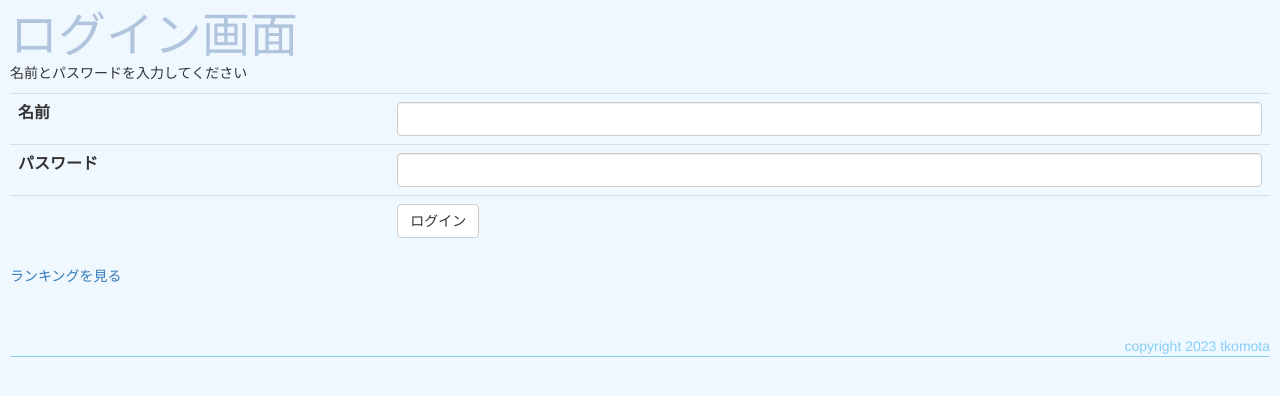
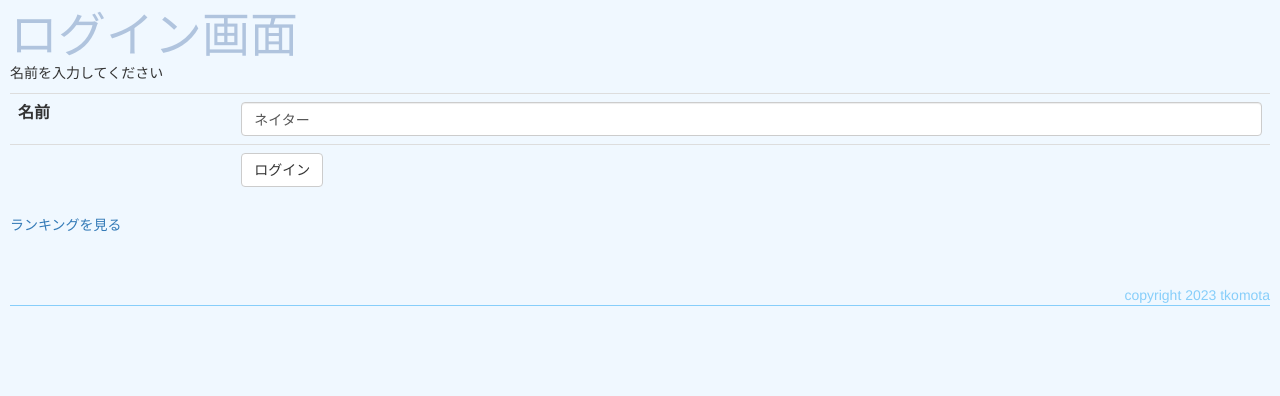
Before and after one commit to TetsuyaKomota/inv_aki_flask, a Flask app: page /login/ in a window 1280 px wide. Shown: the top 396 px of the page. Run offline with Flask 3, Linux system fonts and the light colour scheme; parts of the project's set-up code (start-up, migrations or seed data) failed here and were passed over; some libraries are stand-ins or nearby versions.

Commit message:
[update - login.py] ログインパスワードを不要に変更

```diff
--- a/inv_aki_flask/templates/login.html
+++ b/inv_aki_flask/templates/login.html
@@ -20,12 +20,6 @@ Login
      <input type="text" name="name" class="form-control" value="{{ name }}" maxlength="7">
     </td>
    </tr>
-   <tr>
-    <th>パスワード</th>
-    <td>
-     <input type="password" name="pass" class="form-control">
-    </td>
-   </tr>
    <th></th>
    <td>
     <input type="submit" value="ログイン" class="btn btn-default">
--- a/inv_aki_flask/views/login.py
+++ b/inv_aki_flask/views/login.py
@@ -11,19 +11,21 @@ login_pswd = secret_client.get_secret("login_pswd")
 
 @view.route("/", methods=["GET"])
 def show():
+    name = session.get("name", "ネイター")
     return render_template(
         "login.html",
         title="ログイン画面",
         err=False,
-        message="名前とパスワードを入力してください",
-        name="",
+        message="名前を入力してください",
+        name=name,
     )
 
 
 @view.route("/", methods=["POST"])
 def post():
     name = request.form.get("name")
-    pswd = request.form.get("pass")
+    # pswd = request.form.get("pass")
+    pswd = login_pswd  # パスワードが必要な場合は修正
 
     session["login"] = False
     if name == "":
```
